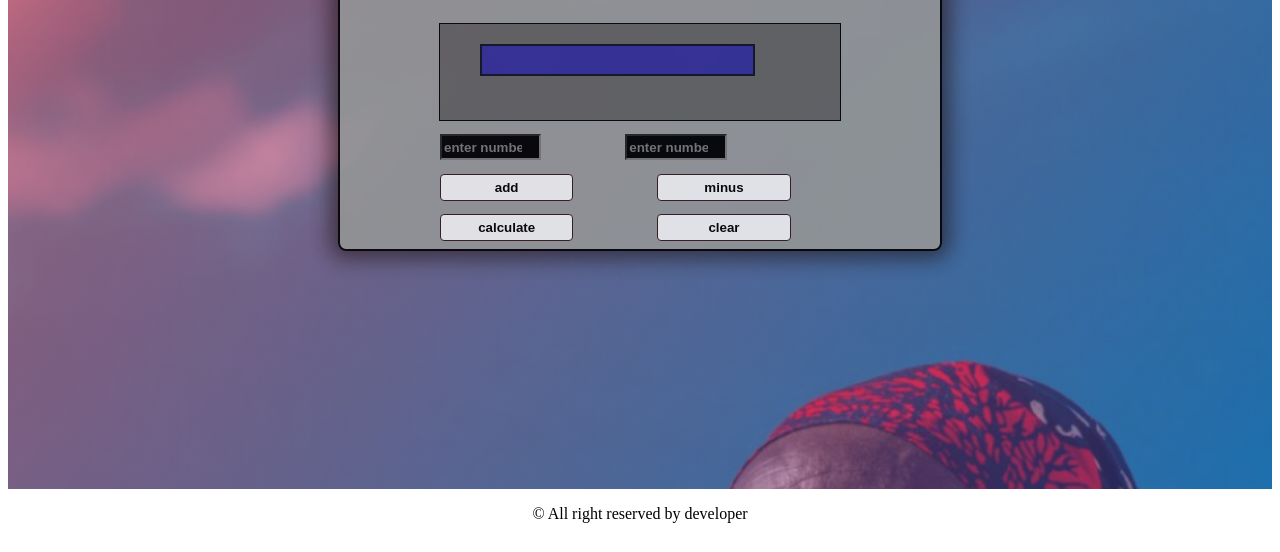
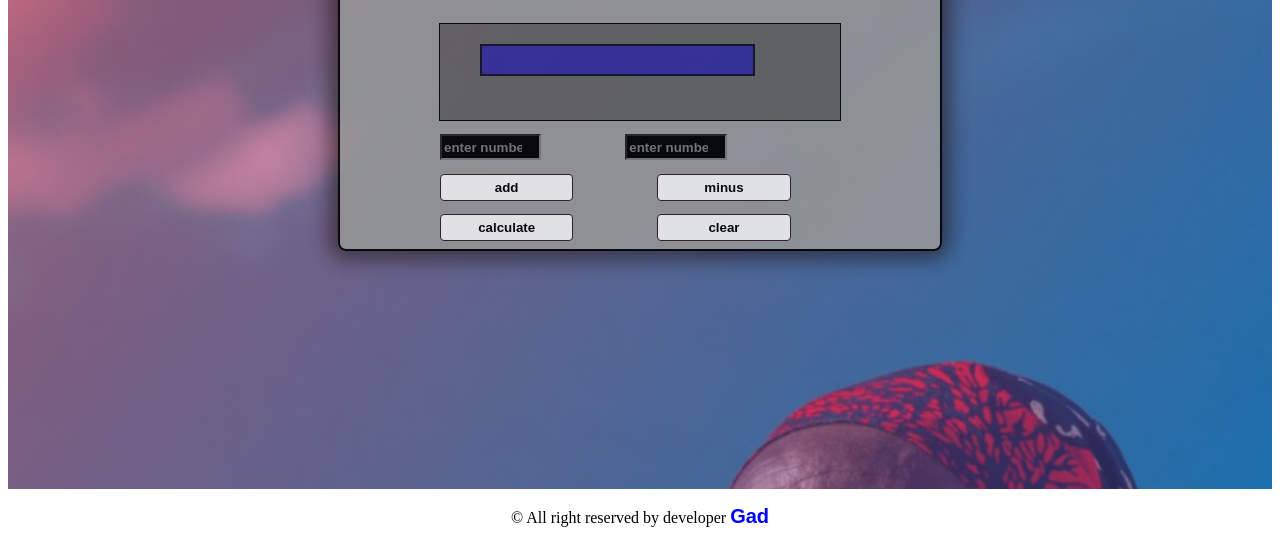
Before and after one commit to GadNISHIMWE/calculator-App, a plain HTML site: page calculate.html in a window 1280 px wide. Shown: the part 319-871 px from the top of the page. Drawn offline with Linux system fonts and the light colour scheme.

Commit message:
changes on css

```diff
--- a/calculate.css
+++ b/calculate.css
@@ -108,3 +108,9 @@ footer{
     justify-content: center;
     align-items: center;
 }
+footer span{
+color: blue;
+font-size: 20px;
+font-weight:bold;
+font-family: sans-serif;
+}
--- a/calculate.html
+++ b/calculate.html
@@ -35,7 +35,7 @@
 
 </div>
 <footer>
-    <p>&copy; All right reserved by developer </p>
+    <p>&copy; All right reserved by developer <span>Gad</span></p>
 </footer>
 </body>
 </html>
```
